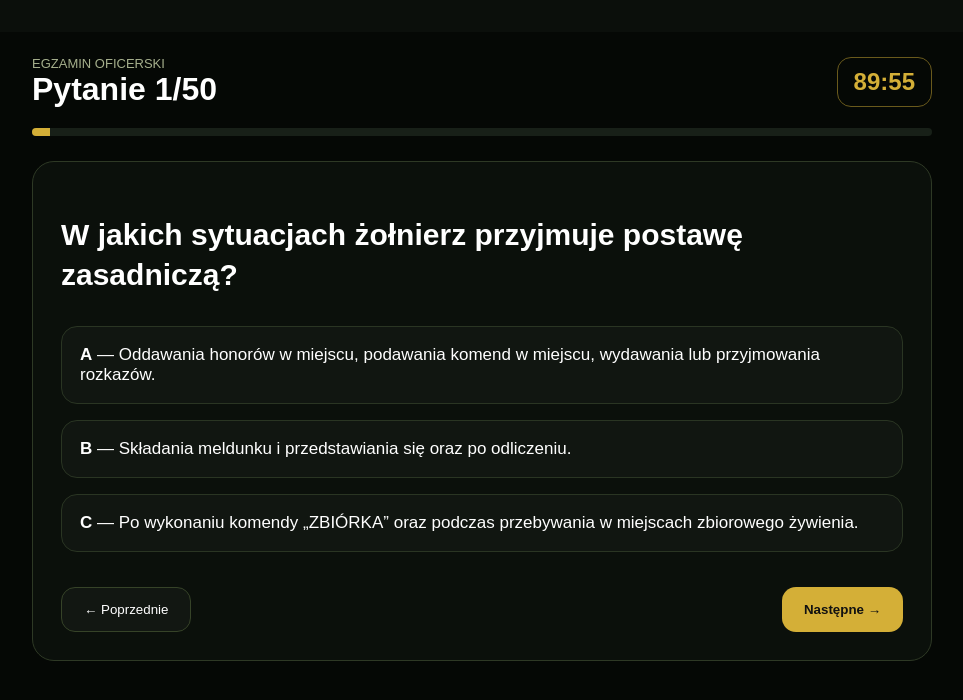
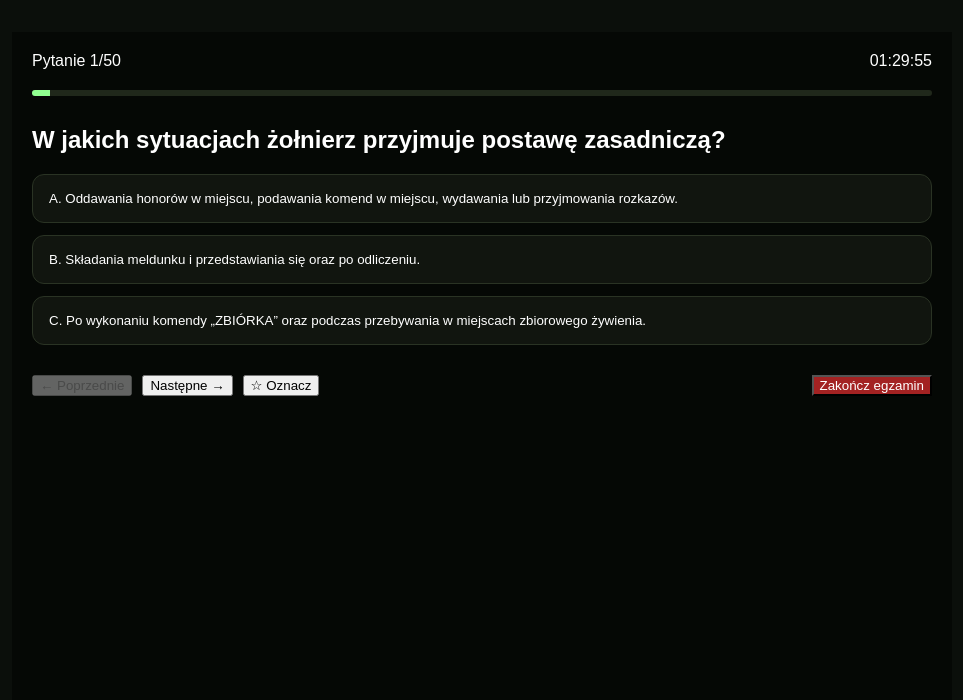
Before and after one commit to Mariola007/egzamin, a Next.js app: page /egzamin in a window 1280 px wide. Shown: the top 700 px of the page, without its empty margins (158-1121 px from the left). Built offline with nearby package versions, Linux system fonts and the light colour scheme.

Commit message:
Update page.tsx

```diff
--- a/app/egzamin/page.tsx
+++ b/app/egzamin/page.tsx
@@ -1,214 +1,234 @@
-
 "use client";
 
 import { useEffect, useMemo, useState } from "react";
-import pytania from "../../data/questions.json";
+import questions from "../../data/questions.json";
 
-export default function Egzamin() {
-  const lista = useMemo(() => {
-    const kopia = [...(pytania as any[])];
-    kopia.sort(() => Math.random() - 0.5);
-    return kopia.slice(0, 50);
+const EXAM_TIME = 90 * 60;
+const EXAM_SIZE = 50;
+
+export default function EgzaminPage() {
+  const examQuestions = useMemo(() => {
+    return [...questions].sort(() => Math.random() - 0.5).slice(0, EXAM_SIZE);
   }, []);
 
-  const [nr, setNr] = useState(0);
-  const [odp, setOdp] = useState<{[k:number]:string}>({});
-  const [czas, setCzas] = useState(90 * 60);
-  const [koniec, setKoniec] = useState(false);
+  const [current, setCurrent] = useState(0);
+  const [answers, setAnswers] = useState<(string | null)[]>(
+    Array(EXAM_SIZE).fill(null)
+  );
+  const [marked, setMarked] = useState<number[]>([]);
+  const [time, setTime] = useState(EXAM_TIME);
+  const [finished, setFinished] = useState(false);
 
   useEffect(() => {
-    if (koniec) return;
+    if (finished) return;
     const t = setInterval(() => {
-      setCzas((c) => {
-        if (c <= 1) {
-          clearInterval(t);
-          setKoniec(true);
+      setTime((v) => {
+        if (v <= 1) {
+          setFinished(true);
           return 0;
         }
-        return c - 1;
+        return v - 1;
       });
     }, 1000);
+
     return () => clearInterval(t);
-  }, [koniec]);
+  }, [finished]);
 
-  const pyt = lista[nr];
+  const q = examQuestions[current];
 
-  const wynik = lista.reduce(
-    (s, p, i) => s + (odp[i] === p.correctKey ? 1 : 0),
-    0
+  const h = String(Math.floor(time / 3600)).padStart(2, "0");
+  const m = String(Math.floor((time % 3600) / 60)).padStart(2, "0");
+  const s = String(time % 60).padStart(2, "0");
+
+  function finishExam() {
+    const empty = answers.filter((a) => a === null).length;
+    if (
+      empty > 0 &&
+      !confirm(`Pozostało ${empty} pytań bez odpowiedzi. Zakończyć egzamin?`)
+    )
+      return;
+
+    setFinished(true);
+  }
+
+  const score = answers.reduce((sum, ans, i) => {
+    return sum + (ans === examQuestions[i].correctKey ? 1 : 0);
+  }, 0);
+
+  if (finished) {
+    return (
+      <main style={{ padding: 30, color: "white", background: "#050805", minHeight: "100vh" }}>
+        <h1>Wynik egzaminu</h1>
+
+        <h2>{score}/50</h2>
+        <p>{Math.round((score / 50) * 100)}%</p>
+
+        <p>Poprawne: {score}</p>
+        <p>Błędne: {50 - score - answers.filter((a) => a === null).length}</p>
+        <p>Bez odpowiedzi: {answers.filter((a) => a === null).length}</p>
+
+        <hr style={{ margin: "30px 0" }} />
+
+        <h2>Analiza błędów</h2>
+
+        {examQuestions.map((qq, i) => {
+          if (answers[i] === qq.correctKey) return null;
+
+          return (
+            <div
+              key={i}
+              style={{
+                border: "1px solid #2a3324",
+                borderRadius: 14,
+                padding: 20,
+                marginBottom: 20,
+              }}
+            >
+              <p>
+                <b>{i + 1}. {qq.question}</b>
+              </p>
+
+              {qq.image && (
+                <img
+                  src={qq.image}
+                  alt=""
+                  style={{ maxWidth: "100%", borderRadius: 10 }}
+                />
+              )}
+
+              <p>❌ Twoja odpowiedź: {answers[i] ?? "Brak odpowiedzi"}</p>
+              <p>✅ Poprawna odpowiedź: {qq.correctKey}</p>
+            </div>
           );
-
-  const min = String(Math.floor(czas / 60)).padStart(2, "0");
-  const sek = String(czas % 60).padStart(2, "0");
-
-  if (koniec) {
-    return (
-      <main style={{
-        minHeight:"100vh",
-        background:"#050805",
-        color:"white",
-        display:"flex",
-        justifyContent:"center",
-        alignItems:"center",
-        fontFamily:"Arial"
-      }}>
-        <div style={{
-          width:450,
-          background:"#0b110b",
-          border:"1px solid #3a4a2a",
-          borderRadius:24,
-          padding:40,
-          textAlign:"center"
-        }}>
-          <h1>Egzamin zakończony</h1>
-          <h2 style={{fontSize:60,color:"#d4af37"}}>{wynik}/50</h2>
-          <p>{Math.round((wynik/50)*100)}%</p>
-        </div>
+        })}
       </main>
     );
   }
 
   return (
-    <main style={{
-      minHeight:"100vh",
-      background:"#050805",
-      color:"white",
-      padding:24,
-      fontFamily:"Arial"
-    }}>
-      <div style={{maxWidth:900,margin:"0 auto"}}>
-
-        <div style={{
-          display:"flex",
-          justifyContent:"space-between",
-          alignItems:"center",
-          marginBottom:20
-        }}>
-          <div>
-            <div style={{color:"#a6b08d",fontSize:13}}>
-              EGZAMIN OFICERSKI
-            </div>
-            <h1 style={{margin:0}}>Pytanie {nr+1}/50</h1>
+    <main
+      style={{
+        background: "#050805",
+        color: "white",
+        minHeight: "100vh",
+        padding: 20,
+        maxWidth: 900,
+        margin: "0 auto",
+      }}
+    >
+      <div
+        style={{
+          display: "flex",
+          justifyContent: "space-between",
+          marginBottom: 20,
+        }}
+      >
+        <div>Pytanie {current + 1}/50</div>
+        <div>{h}:{m}:{s}</div>
       </div>
 
-          <div style={{
-            border:"1px solid #6a5a1c",
-            borderRadius:14,
-            padding:"10px 16px",
-            color:"#d4af37",
-            fontWeight:"bold",
-            fontSize:24
-          }}>
-            {min}:{sek}
-          </div>
+      <div
+        style={{
+          height: 6,
+          background: "#20281b",
+          borderRadius: 10,
+          overflow: "hidden",
+          marginBottom: 30,
+        }}
+      >
+        <div
+          style={{
+            width: `${((current + 1) / 50) * 100}%`,
+            background: "#90ff90",
+            height: "100%",
+          }}
+        />
       </div>
 
-        <div style={{
-          height:8,
-          background:"#182018",
-          borderRadius:10,
-          overflow:"hidden",
-          marginBottom:25
-        }}>
-          <div style={{
-            width:`${((nr+1)/50)*100}%`,
-            height:"100%",
-            background:"#d4af37"
-          }}/>
-        </div>
+      <h2>{q.question}</h2>
 
-        <div style={{
-          background:"#0b100b",
-          border:"1px solid #2e3925",
-          borderRadius:22,
-          padding:28
-        }}>
+      {q.image && (
+        <img
+          src={q.image}
+          alt=""
+          style={{
+            maxWidth: "100%",
+            borderRadius: 12,
+            margin: "20px 0",
+            cursor: "zoom-in",
+          }}
+          onClick={() => window.open(q.image)}
+        />
+      )}
 
-          <h2 style={{
-            fontSize:30,
-            lineHeight:1.35,
-            marginBottom:30
-          }}>
-            {pyt.question}
-          </h2>
-
-          <div style={{display:"grid",gap:16}}>
-            {pyt.choices.map((o:any)=>(
+      <div style={{ display: "grid", gap: 12 }}>
+        {q.choices.map((c: any) => (
           <button
-                key={o.key}
-                onClick={()=>setOdp({...odp,[nr]:o.key})}
+            key={c.key}
+            onClick={() => {
+              const copy = [...answers];
+              copy[current] = c.key;
+              setAnswers(copy);
+            }}
             style={{
-                  padding:18,
-                  borderRadius:16,
-                  border:odp[nr]===o.key
-                    ?"1px solid #d4af37"
-                    :"1px solid #2a3523",
-                  background:odp[nr]===o.key
-                    ?"rgba(212,175,55,.15)"
-                    :"#111611",
-                  color:"white",
-                  textAlign:"left",
-                  cursor:"pointer",
-                  fontSize:17
+              padding: 16,
+              borderRadius: 12,
+              border:
+                answers[current] === c.key
+                  ? "2px solid #90ff90"
+                  : "1px solid #2a3324",
+              background:
+                answers[current] === c.key ? "#19351a" : "#11150f",
+              color: "white",
+              cursor: "pointer",
+              textAlign: "left",
             }}
           >
-                <strong>{o.key}</strong> — {o.text}
+            {c.key}. {c.text}
           </button>
         ))}
       </div>
 
-          <div style={{
-            display:"flex",
-            justifyContent:"space-between",
-            marginTop:35
-          }}>
-
+      <div
+        style={{
+          display: "flex",
+          gap: 10,
+          marginTop: 30,
+          flexWrap: "wrap",
+        }}
+      >
         <button
-              disabled={nr===0}
-              onClick={()=>setNr(nr-1)}
-              style={{
-                padding:"14px 22px",
-                borderRadius:14,
-                background:"#121712",
-                color:"white",
-                border:"1px solid #364328"
-              }}
+          onClick={() => setCurrent(Math.max(0, current - 1))}
+          disabled={current === 0}
         >
           ← Poprzednie
         </button>
 
-            {nr<49?(
         <button
-                onClick={()=>setNr(nr+1)}
-                style={{
-                  padding:"14px 22px",
-                  borderRadius:14,
-                  background:"#d4af37",
-                  color:"#111",
-                  border:"none",
-                  fontWeight:"bold"
-                }}
+          onClick={() => setCurrent(Math.min(49, current + 1))}
+          disabled={current === 49}
         >
           Następne →
         </button>
-            ):(
+
         <button
-                onClick={()=>setKoniec(true)}
-                style={{
-                  padding:"14px 22px",
-                  borderRadius:14,
-                  background:"#d4af37",
-                  color:"#111",
-                  border:"none",
-                  fontWeight:"bold"
-                }}
+          onClick={() =>
+            setMarked((m) =>
+              m.includes(current)
+                ? m.filter((x) => x !== current)
+                : [...m, current]
+            )
+          }
+        >
+          {marked.includes(current) ? "★ Oznaczone" : "☆ Oznacz"}
+        </button>
+
+        <button
+          onClick={finishExam}
+          style={{ marginLeft: "auto", background: "#a32222", color: "white" }}
         >
           Zakończ egzamin
         </button>
-            )}
-
-          </div>
-        </div>
       </div>
     </main>
   );
```
Lines whose indentation alone changed are shown as unchanged.
